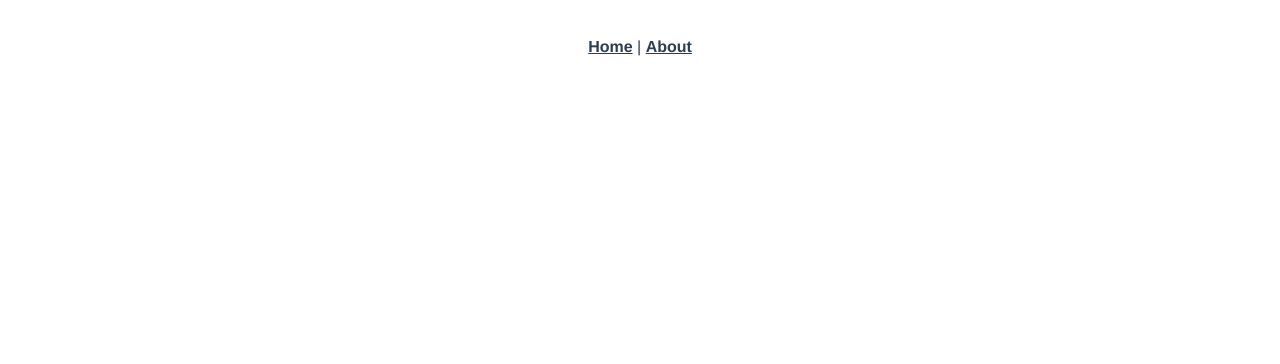
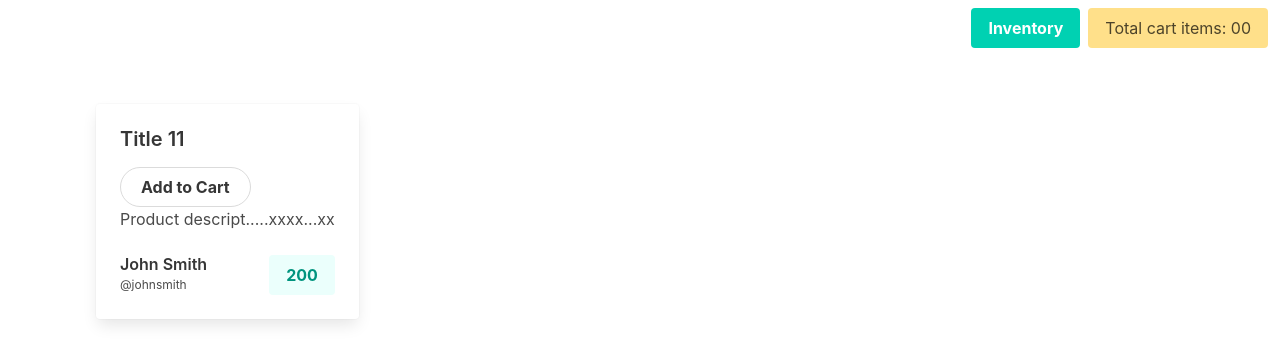
Before and after one commit to erwinchang/vue-example, a Vue app: page /inventory in a window 1280 px wide. Before the commit this address had no page. Shown: the top 364 px of the page. Built offline with nearby package versions, Linux system fonts and the light colour scheme.

Commit message:
add bulma css/ Navbar.vue/ Product_List.vue

```diff
--- a/src/App.vue
+++ b/src/App.vue
@@ -1,30 +1,23 @@
 <template>
-  <div id="nav">
-    <router-link to="/">Home</router-link> |
-    <router-link to="/about">About</router-link>
+  <Navbar />
+  <div class="container mt-6">
+    <div class="columns">
+      <div class="column is-12 column--align-center">
+        <router-view />
+      </div>
+    </div>
   </div>
-  <router-view/>
 </template>
 
+<script>
+import Navbar from './components/core/Navbar'
+export default {
+  name: 'App',
+  components: {
+    Navbar
+  }
+}
+</script>
+
 <style>
-#app {
-  font-family: Avenir, Helvetica, Arial, sans-serif;
-  -webkit-font-smoothing: antialiased;
-  -moz-osx-font-smoothing: grayscale;
-  text-align: center;
-  color: #2c3e50;
-}
-
-#nav {
-  padding: 30px;
-}
-
-#nav a {
-  font-weight: bold;
-  color: #2c3e50;
-}
-
-#nav a.router-link-exact-active {
-  color: #42b983;
-}
 </style>
--- /dev/null
+++ b/src/components/core/Navbar.vue
@@ -0,0 +1,27 @@
+<template>
+  <nav class="navbar"
+       role="navigation"
+       aria-label="main navigation">
+
+    <div id="navbarBasicExample"
+         class="navbar-menu">
+      <div class="navbar-end">
+        <div class="navbar-item">
+          <div class="buttons">
+            <router-link to="/inventory"
+                         class="button is-primary">
+              <strong> Inventory</strong>
+            </router-link>
+            <router-link to="/"
+                         class="button is-warning">
+              <p>
+                Total cart items:
+                <span> 00 </span>
+              </p>
+            </router-link>
+          </div>
+        </div>
+      </div>
+    </div>
+  </nav>
+</template>
--- /dev/null
+++ b/src/components/product/Product_List.vue
@@ -0,0 +1,20 @@
+<template>
+  <div class="container is-fluid">
+    <div class="tile is-ancestor">
+      <div class="tile is-parent">
+        <ProductListItem :productItem="productItem" />
+      </div>
+    </div>
+  </div>
+</template>
+
+<script>
+import Product_List_Item from './Product_List_Item.vue'
+
+export default {
+  name: 'ProductList',
+  components: {
+    ProductListItem: Product_List_Item
+  }
+}
+</script>
--- /dev/null
+++ b/src/components/product/Product_List_Item.vue
@@ -0,0 +1,29 @@
+<template>
+  <div class="card">
+    <div class="card-content">
+      <div class="content">
+        <h4> Title 11</h4>
+        <a class="button is-rounded is-pulled-left">
+          <strong>Add to Cart</strong>
+        </a>
+        <br />
+        <p class="mt-4">
+          Product descript.....xxxx...xx
+        </p>
+      </div>
+
+      <div class="media">
+        <div class="media-content">
+          <p class="title is-6"> John Smith </p>
+          <p class="subtitle is-7"> @johnsmith </p>
+        </div>
+        <div class="media-right">
+          <a class="button is-primary is-light">
+            <strong> 200 </strong>
+          </a>
+        </div>
+      </div>
+
+    </div>
+  </div>
+</template>
--- a/src/main.js
+++ b/src/main.js
@@ -2,5 +2,6 @@ import { createApp } from 'vue'
 import App from './App.vue'
 import router from './router'
 import store from './store'
+import './../node_modules/bulma/css/bulma.css'
 
 createApp(App).use(store).use(router).mount('#app')
--- a/src/router/index.js
+++ b/src/router/index.js
@@ -1,19 +1,14 @@
 import { createRouter, createWebHistory } from 'vue-router'
-import Home from '../views/Home.vue'
+import ProductList from '../components/product/Product_List.vue'
 
 const routes = [
   {
-    path: '/',
-    name: 'Home',
-    component: Home
+    path: '/inventory',
+    component: ProductList
   },
   {
-    path: '/about',
-    name: 'About',
-    // route level code-splitting
-    // this generates a separate chunk (about.[hash].js) for this route
-    // which is lazy-loaded when the route is visited.
-    component: () => import(/* webpackChunkName: "about" */ '../views/About.vue')
+    path: '/',
+    redirect: '/inventory'
   }
 ]
 
--- a/src/views/About.vue
+++ /dev/null
@@ -1,5 +0,0 @@
-<template>
-  <div class="about">
-    <h1>This is an about page</h1>
-  </div>
-</template>
--- a/src/views/Home.vue
+++ /dev/null
@@ -1,13 +0,0 @@
-<template>
-  <div class="home">
-    <h1>This is an home page</h1>
-  </div>
-</template>
-
-<script>
-export default {
-  name: 'Home',
-  components: {
-  }
-}
-</script>
```
